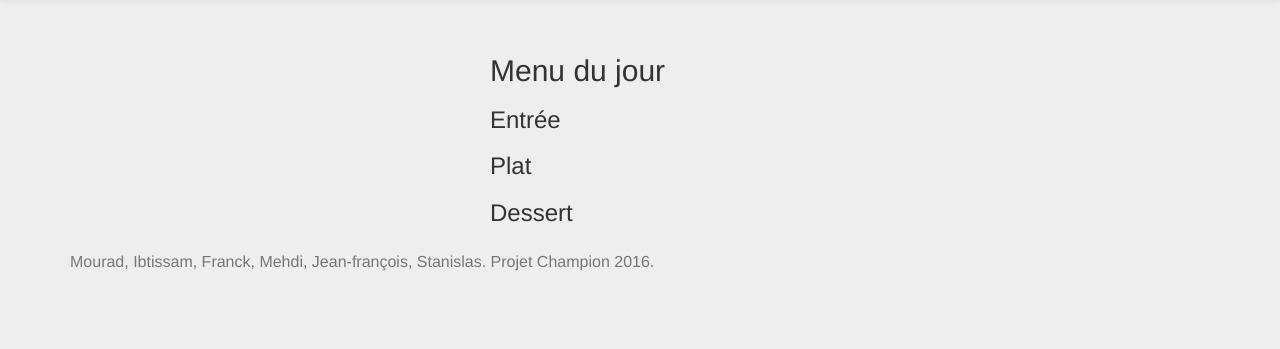
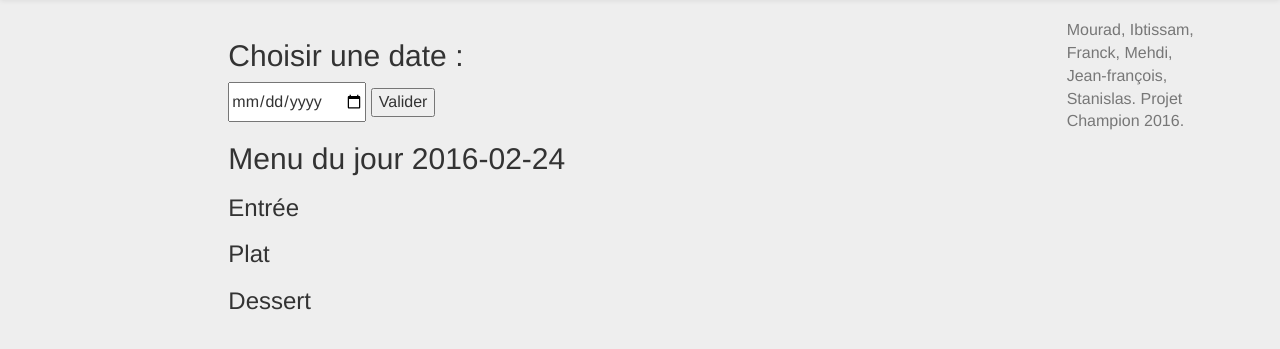
Before and after one commit to minesdouai001/championteam, a PHP site: page / in a window 1280 px wide. Shown: the part 51-400 px from the top of the page. Run offline with PHP 8.4, Linux system fonts and the light colour scheme; some libraries are stand-ins or nearby versions.

Commit message:
Merge origin/master
Conflicts:
	templates/menuTemplate.php

```diff
--- a/controller/AnonymousController.class.php
+++ b/controller/AnonymousController.class.php
@@ -3,11 +3,15 @@
 class AnonymousController extends Controller {
 
     protected $request;
+    protected $dateMenu;
     protected $args = array();
 
     public function defaultAction($args) {
+        $this->dateMenu = $args->read("dateMenu");
         $view = new AnonymousView($this, 'anonymous');
+        $view->setArg('dateMenu', $this->dateMenu);
         $view->render();
+
     }
 
     public function inscription() {
--- a/templates/anonymousTemplate.php
+++ b/templates/anonymousTemplate.php
@@ -1,6 +1,24 @@
+<div class="col-lg-8 col-lg-offset-2">
 
-<form class="form-signin" action="index.php?action=connexion" method="post">
-        <h2 class="form-signin-heading">Menu du jour</h2>
+
+        <form class="form-signina" action="index.php" method="post">
+            <h2 class="form-signin-heading">Choisir une date : </h2>
+            <input type="date" name="dateMenu">
+            <INPUT TYPE="submit" NAME="valider" VALUE="Valider">
+        </form>
+
+
+        <h2 class="form-signin-heading">Menu du jour
+            <?php   date_default_timezone_set('Europe/Paris');
+                    if($dateMenu != ""){
+                        echo($dateMenu);
+                    }
+                    else{
+                        echo(date("Y-m-d"));
+
+                    }
+            ?>
+        </h2>
 		<?php
 			if (isset($conErrorText))
 			echo ' <span class="error"> ' . $conErrorText . ' </span> <br>';
@@ -9,4 +27,4 @@
         <h3 class="form-signin-heading">Plat</h3>
         <h3 class="form-signin-heading">Dessert</h3>
 
-</form>
+</div>
```
